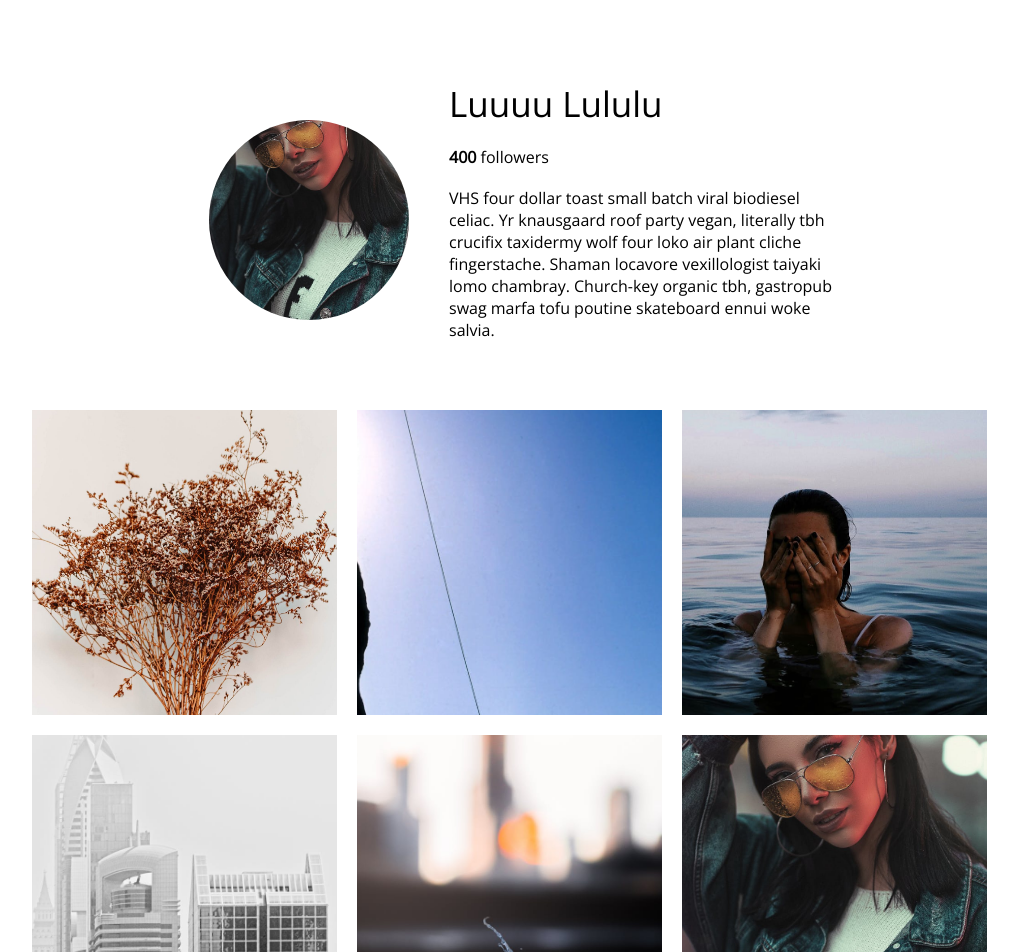
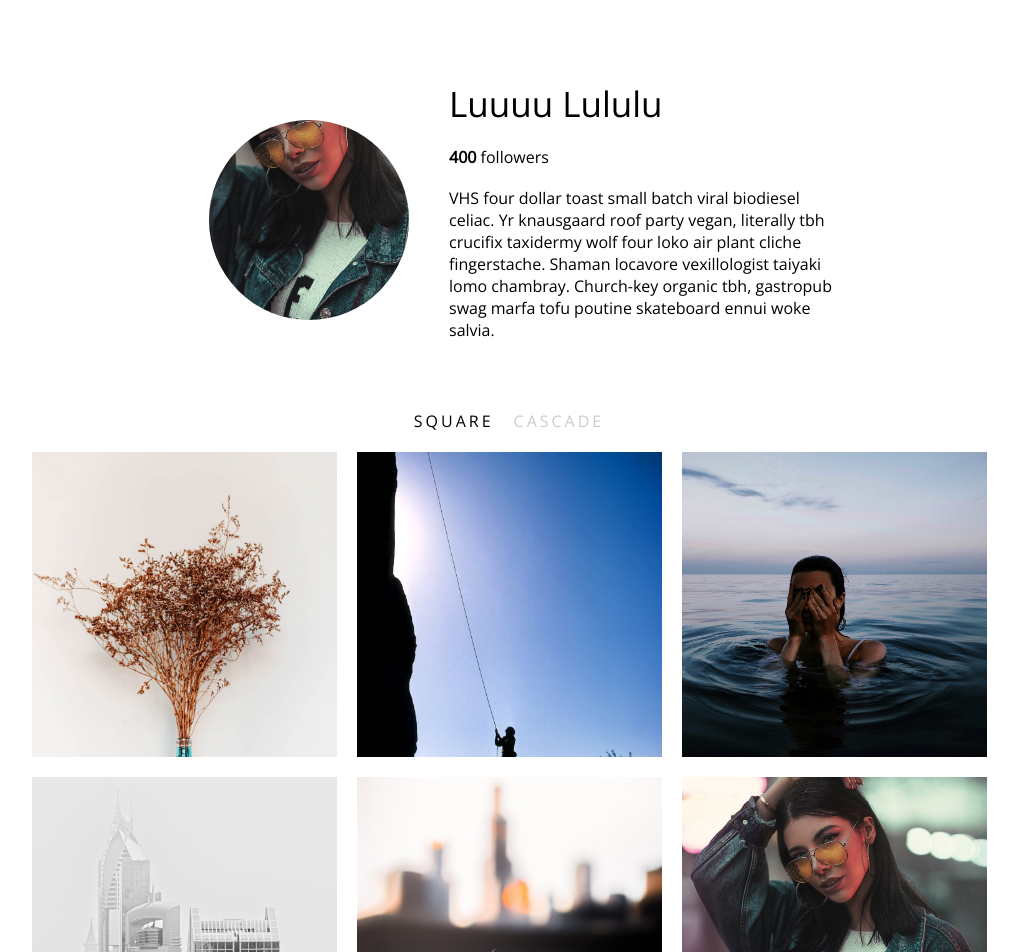
Before and after one commit to kazhala/GridGallery, a React (Create React App) app: page /gallery in a window 1280 px wide. Shown: the top 952 px of the page, without its empty margins (131-1149 px from the left). Built offline with nearby package versions, Linux system fonts and the light colour scheme.

Commit message:
complete cascade layout

```diff
--- a/src/App.js
+++ b/src/App.js
@@ -1,10 +1,10 @@
 import React, { Component } from 'react';
 import { BrowserRouter as Router, Switch, Route, Link } from 'react-router-dom';
 import styled from 'styled-components';
-import UserGrid from './components/Profile/UserGrid';
 import Modal from './components/Modal/Modal';
-import { IMAGES } from './components/Posts/index';
+import { IMAGES } from './components/Posts/ImagesDB';
 import { Image } from './components/ImageComp/Image';
+import Gallery from './components/Gallery/Gallery';
 
 // This example shows how to render two different screens
 // (or the same screen in a different context) at the same URL,
@@ -89,35 +89,6 @@ function Home() {
     );
 }
 
-const PhotoGrid = styled.div`
-    display: grid;
-    grid-template-columns: repeat(3, 305px);
-    grid-gap: 20px;
-    justify-content: center;
-`;
-
-function Gallery() {
-    return (
-        <div>
-            <UserGrid />
-            <PhotoGrid>
-                {IMAGES.map(i => (
-                    <Link
-                        key={i.id}
-                        to={{
-                            pathname: `/img/${i.id}`,
-                            // this is the trick!
-                            state: { modal: true }
-                        }}
-                    >
-                        <Image index={i.id} />
-                    </Link>
-                ))}
-            </PhotoGrid>
-        </div>
-    );
-}
-
 function ImageView({ match }) {
     let image = IMAGES[parseInt(match.params.id, 10) - 1];
 
--- /dev/null
+++ b/src/components/Gallery/Gallery.js
@@ -0,0 +1,89 @@
+import React from 'react';
+import UserGrid from '../Profile/UserGrid';
+import { Link } from 'react-router-dom';
+import { IMAGES } from '../Posts/ImagesDB';
+import styled, { css } from 'styled-components';
+
+const PhotoGrid = styled.div`
+    display: grid;
+    grid-template-columns: repeat(3, 305px);
+    grid-gap: 20px;
+    justify-content: center;
+    grid-auto-rows: 305px;
+    ${props =>
+        props.cascade &&
+        css`
+            grid-auto-rows: 200px;
+            grid-gap: 5px;
+        `}
+`;
+
+const ImageLink = styled(Link)`
+    background: no-repeat center/150% url(/img/${({ index }) => index}.jpeg);
+    background-size: cover;
+    :hover {
+        opacity: 0.7;
+    }
+    ${props =>
+        props.cascade &&
+        css`
+            &:nth-child(2n) {
+                grid-row-start: span 2;
+            }
+        `}
+`;
+
+const LinkGrid = styled.div`
+    display: grid;
+    grid-template-columns: auto auto;
+    justify-content: center;
+    grid-gap: 20px;
+    margin-bottom: 20px;
+`;
+
+const TabLink = styled(Link)`
+    text-decoration: none;
+    text-transform: uppercase;
+    letter-spacing: 3px;
+    color: #ccc;
+    ${props => props.selected && 'color: black;'}
+`;
+
+function Gallery(props) {
+    const cascade = props.location.search === '?type=cascade';
+    return (
+        <div>
+            <UserGrid />
+            <LinkGrid>
+                <TabLink selected={!cascade} to={`${props.match.url}`}>
+                    Square
+                </TabLink>
+                <TabLink
+                    selected={cascade}
+                    to={{
+                        pathname: `${props.match.url}`,
+                        search: 'type=cascade'
+                    }}
+                >
+                    cascade
+                </TabLink>
+            </LinkGrid>
+            <PhotoGrid cascade={cascade}>
+                {IMAGES.map(i => (
+                    <ImageLink
+                        key={i.id}
+                        cascade={cascade}
+                        index={i.id}
+                        to={{
+                            pathname: `/img/${i.id}`,
+                            // this is the trick!
+                            state: { modal: true }
+                        }}
+                    ></ImageLink>
+                ))}
+            </PhotoGrid>
+        </div>
+    );
+}
+
+export default Gallery;
--- /dev/null
+++ b/src/components/Modal/MiniUserGrid.js
@@ -0,0 +1,7 @@
+import styled from 'styled-components';
+
+export const MiniUserGrid = styled.div`
+    display: grid;
+    justify-content: left;
+    grid-template-columns: auto auto;
+`;
--- a/src/components/Modal/Modal.js
+++ b/src/components/Modal/Modal.js
@@ -1,8 +1,10 @@
 import React from 'react';
-import { IMAGES } from '../Posts/index';
+import { IMAGES } from '../Posts/ImagesDB';
 import { Image } from '../ImageComp/Image';
 import styled, { createGlobalStyle } from 'styled-components';
 import { PostGrid, InfoGrid } from './PostGrid';
+import { MiniUserGrid } from './MiniUserGrid';
+import { ProfileImage } from '../Profile/ProfileImage';
 
 const OverFlowHidden = createGlobalStyle`
     body {
@@ -16,8 +18,8 @@ const ModalStyled = styled.div`
     top: ${props => props.top}px;
     left: 25%;
     right: 25%;
-    padding: 15px;
     border: 2px solid #444;
+    width: 600px;
 `;
 
 function Modal({ match, history }) {
@@ -48,8 +50,13 @@ function Modal({ match, history }) {
                 <PostGrid>
                     <Image index={image.id} inModal />
                     <InfoGrid>
-                        <h1>{image.title}</h1>
-                        <div> Comments </div>
+                        <MiniUserGrid>
+                            <ProfileImage mini />
+                            <h2>Lulu luuululu</h2>
+                        </MiniUserGrid>
+                        <div>
+                            <h1> {image.title} </h1>
+                        </div>
                         <div> 45 Likes </div>
                     </InfoGrid>
                 </PostGrid>
--- a/src/components/Profile/ProfileImage.js
+++ b/src/components/Profile/ProfileImage.js
@@ -1,4 +1,4 @@
-import styled from 'styled-components';
+import styled, { css } from 'styled-components';
 
 export const ProfileImage = styled.div`
     width: 200px;
@@ -6,4 +6,12 @@ export const ProfileImage = styled.div`
     background: no-repeat center/170% url(/img/6.jpeg);
     border-radius: 100px;
     margin: 40px;
+    ${props =>
+        props.mini &&
+        css`
+            width: 50px;
+            height: 50px;
+            margin: 5px;
+            align-self: center;
+        `}
 `;
```
Also changed, not shown: src/components/Posts/ImagesDB.js (renamed from src/components/Posts/index.js).
